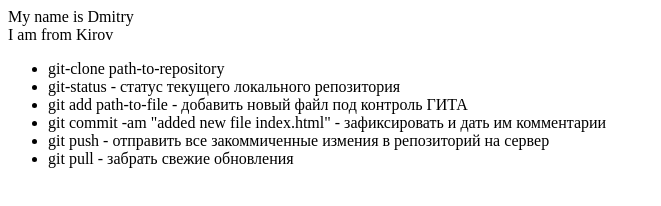
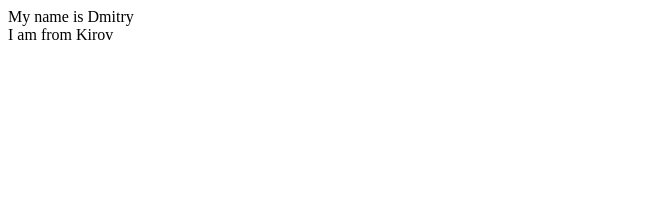
Before and after one commit to kibeshev87/git-lesson, a plain HTML site: page index.html in a window 1280 px wide. Shown: the whole page, without its empty margins (0-661 px from the left). Drawn offline with Linux system fonts and the light colour scheme.

Commit message:
new file from index.html

```diff
--- a/index.html
+++ b/index.html
@@ -4,14 +4,3 @@
 <div>
 	I am from Kirov
 </div>
-
-<div>
-	<ul>
-		<li>git-clone path-to-repository</li>
-		<li>git-status - статус текущего локального репозитория</li>
-		<li>git add path-to-file - добавить новый файл под контроль ГИТА</li>
-		<li>git commit -am "added new file index.html" - зафиксировать и дать им комментарии</li>
-		<li>git push - отправить все закоммиченные измения в репозиторий на сервер</li>
-		<li>git pull - забрать свежие обновления</li>
-	</ul>
-</div>
```
